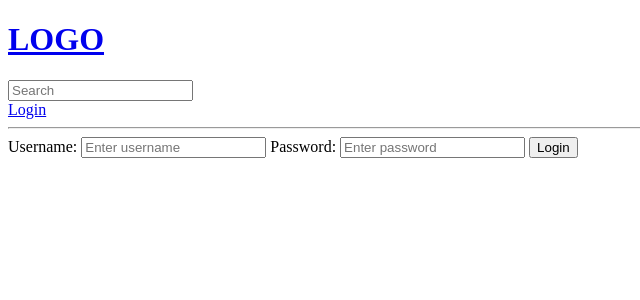
After one commit to naman466/studybud, a Django app: page /login/ in a window 1280 px wide. The commit adds this page. Shown: the top 300 px of the page, without its empty margins (0-640 px from the left). Run offline with Django 5.2, Linux system fonts and the light colour scheme.

Commit message:
Added login functionality.

```diff
--- /dev/null
+++ b/base/templates/base/login_register.html
@@ -0,0 +1,17 @@
+{% extends 'main.html' %}
+
+{% block content %}
+<div>
+    <form method="POST" action="">
+        {% csrf_token %}
+
+        <label>Username:</label>
+        <input type="text" name="username" placeholder="Enter username"/>
+
+        <label>Password:</label>
+        <input type="password" name="password" placeholder="Enter password"/>
+
+        <input type="submit" value="Login">
+    </form>
+</div>
+{% endblock content %}
--- a/base/urls.py
+++ b/base/urls.py
@@ -2,6 +2,7 @@ from django.urls import path
 from . import views
 
 urlpatterns =[
+    path('login/',views.loginpage, name = "login"),
     path('', views.home, name = "home"),
     path('room/<int:pk>/', views.room, name = "room"),
     path('create-room/',views.createroom, name = "create-room"),
--- a/base/views.py
+++ b/base/views.py
@@ -1,5 +1,8 @@
 from django.shortcuts import render, redirect
 from django.db.models import Q
+from django.contrib.auth.models import User
+from django.contrib.auth import authenticate, login, logout
+from django.contrib import messages
 from .models import Room, Topic
 from .forms import RoomForm
 
@@ -10,6 +13,28 @@ from .forms import RoomForm
 #     {'id':2, 'name':'Python'},
 #     {'id':3, 'name':'Frontend'},
 # ]
+
+def loginpage(request):
+    if (request.method == 'POST'):
+        username = request.POST.get('username')
+        password = request.POST.get('password')
+
+        try:
+            user = User.objects.get(username = username)
+        except:
+            messages.error(request, 'User does not exist.')
+
+        user = authenticate(request, username = username, password = password)
+
+        if (user is not None):
+            login(request, user)
+            return redirect('home')
+        else:
+            messages.error(request, 'Username or password do not match.')
+
+    context = {}
+    return render(request,'base/login_register.html',context)
+
 
 def home(request):
     q = request.GET.get('q') if (request.GET.get('q')) != None else ''
--- a/templates/main.html
+++ b/templates/main.html
@@ -9,6 +9,14 @@
 <body>
     {% include 'navbar.html' %}
 
+    {% if messages %}
+    <ul class="messages">
+        {% for message in messages %}
+        <li>{{ message }}</li>
+        {% endfor %}
+    </ul>
+    {% endif %}
+
     {% block content %}
 
     {% endblock content %}
--- a/templates/navbar.html
+++ b/templates/navbar.html
@@ -6,4 +6,6 @@
     <input type="text" name="q" placeholder="Search"/>
 </form>
 
+<a href="{% url 'login' %}">Login</a>
+
 <hr>
```
Also changed, not shown: db.sqlite3.
